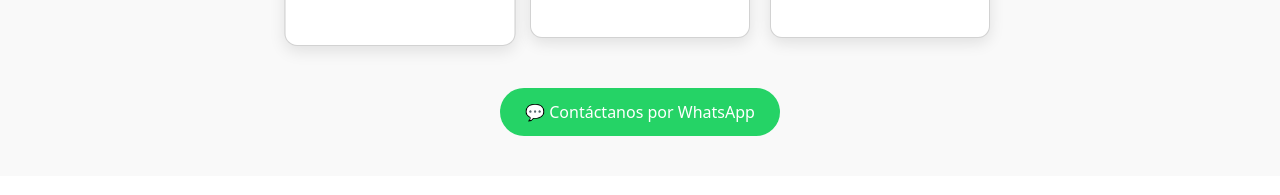
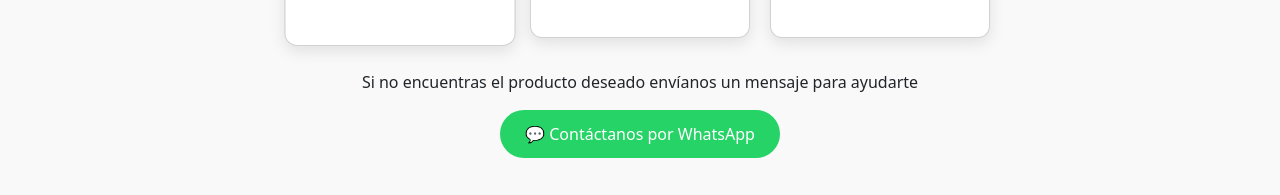
Before and after one commit to Kruger79/Saysa-Frontend, a React (Vite) app: page / in a window 1280 px wide. Shown: the part 654-849 px from the top of the page. Built offline with nearby package versions, Linux system fonts and the light colour scheme; no server answers.

Commit message:
Mensaje de no encontrar producto

```diff
--- a/public/css/Home.css
+++ b/public/css/Home.css
@@ -86,6 +86,11 @@
 .card p {
   font-size: 0.9rem;
   padding: 0 10px;
+}.whatsapp-button {
+  margin-top: 0 !important;
+  display: block;
+  margin-left: auto;
+  margin-right: auto;
 }
 
 .card:hover {
--- a/src/views/Home.jsx
+++ b/src/views/Home.jsx
@@ -45,7 +45,7 @@ export default function Home() {
               />
               <h3>Seleccionar Productos</h3>
               <p>Agrega los productos que necesites al carrito.</p>
-            </div>
+               </div>
 
             <div className="card">
               <img
@@ -59,6 +59,9 @@ export default function Home() {
         </div>
 
         {/* Botón de WhatsApp */}
+        <p style={{ textAlign: "center", marginTop: 32 }}>
+          Si no encuentras el producto deseado envíanos un mensaje para ayudarte
+        </p>
         <a
           href="https://wa.me/50689864016"
           className="whatsapp-button"
```
